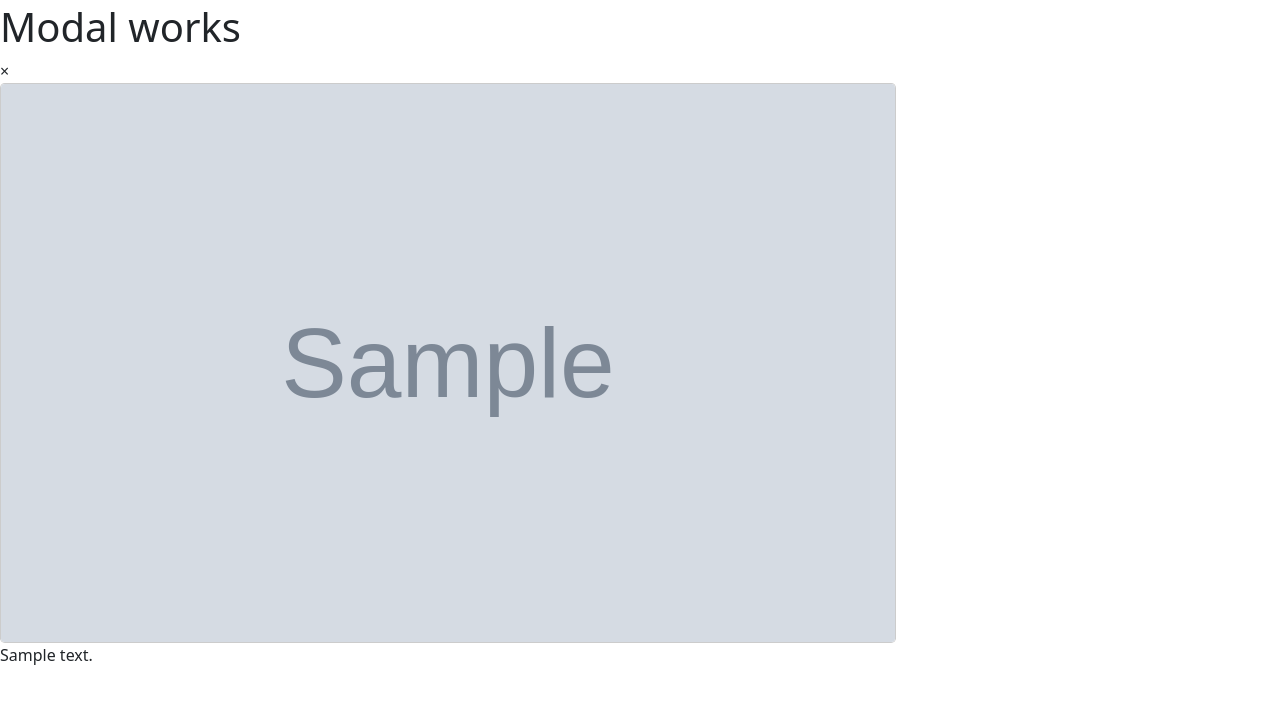
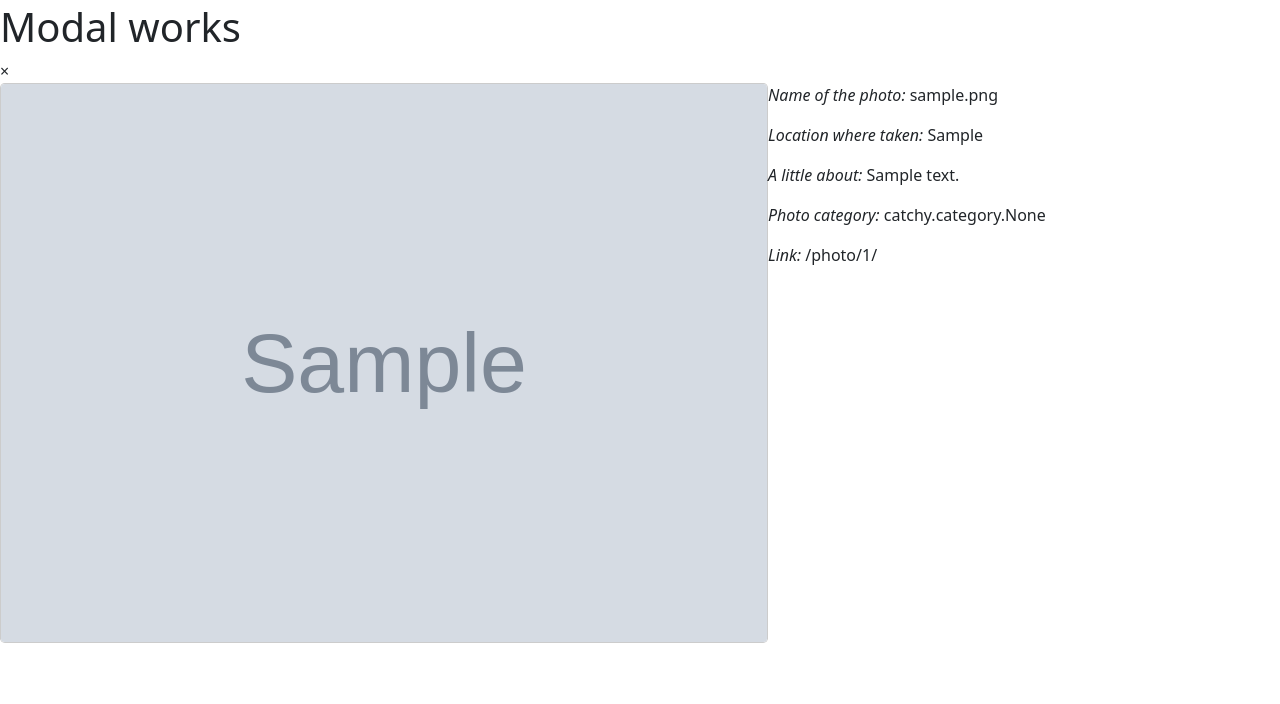
Before and after one commit to Daniel6996-arch/Catchy-Photos, a Django app: page /photo/1/ in a window 1280 px wide. Shown: the part 69-773 px from the top of the page. Run offline with Django 3.2, Linux system fonts and the light colour scheme; tables that the repository leaves empty hold one stand-in row (values such as "Sample post"); grey boxes marked "Sample" are stand-in pictures.

Commit message:
add styling to modal

```diff
--- a/catchy/templates/base.html
+++ b/catchy/templates/base.html
@@ -11,7 +11,7 @@
 
   {% block styles %}
   <link rel="stylesheet" href="https://cdn.jsdelivr.net/npm/bootstrap@5.1.3/dist/css/bootstrap.min.css" integrity="sha384-1BmE4kWBq78iYhFldvKuhfTAU6auU8tT94WrHftjDbrCEXSU1oBoqyl2QvZ6jIW3" crossorigin="anonymous">
-  <link rel="stylesheet" href="{% static 'css/tttt.css' %}">
+  <link rel="stylesheet" href="{% static 'css/nnn.css' %}">
   {% endblock %}
 
 </head>
--- a/catchy/templates/navbar.html
+++ b/catchy/templates/navbar.html
@@ -7,7 +7,7 @@
   <meta name="viewport" content="width=device-width, initial-scale=1">
   {% block styles %}
   <link rel="stylesheet" href="https://cdn.jsdelivr.net/npm/bootstrap@5.1.3/dist/css/bootstrap.min.css" integrity="sha384-1BmE4kWBq78iYhFldvKuhfTAU6auU8tT94WrHftjDbrCEXSU1oBoqyl2QvZ6jIW3" crossorigin="anonymous">
-  <link rel="stylesheet" href="{% static 'css/tttt.css' %}">
+  <link rel="stylesheet" href="{% static 'css/nnn.css' %}">
   {% endblock %}
 </head>
 <body>
--- a/catchy/templates/photo.html
+++ b/catchy/templates/photo.html
@@ -9,12 +9,18 @@
     <!-- The Close Button -->
     <span class="close">&times;</span>
 
-    <!-- Modal Content (The Image) -->
-    <img src="{{photo.image.url}}" class="modal-content" id="img01">
+    <div id="flex">
+        <div>
+            <img src="{{photo.image.url}}" class="modal-content" id="img01">
+        </div>
 
-    <!-- Modal Caption (Image Text) -->
-    <div>
-        <p>{{ photo.description }}</p>
+        <div id="ex">
+            <p><span class="fst-italic">Name of the photo: </span>{{ photo.image_name }}</p>
+            <p><span class="fst-italic">Location where taken: </span>{{ photo.location }}</p>
+            <p><span class="fst-italic">A little about: </span>{{ photo.description }}</p>
+            <p><span class="fst-italic">Photo category: </span>{{ photo.category }}</p>
+            <p><span class="fst-italic">Link: </span>{{ request.get_full_path }}</p>
+        </div>
     </div>
 </div>
 
--- a/static/css/tttt.css
+++ b/static/css/nnn.css
@@ -19,6 +19,9 @@
 }
 /*"/static/img/sample.jpeg"*/
 #img01{
-    width: 70vw;
+    width: 60vw;
     height: 70vh;
 }
+#ex{
+    width: 30vw;
+}
```
